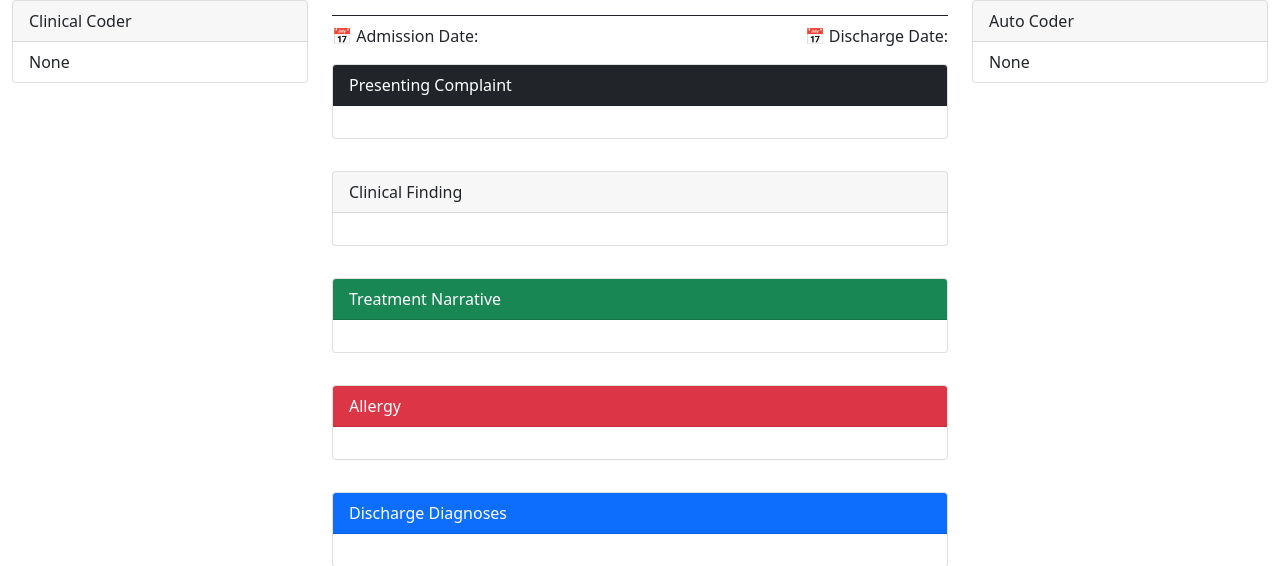
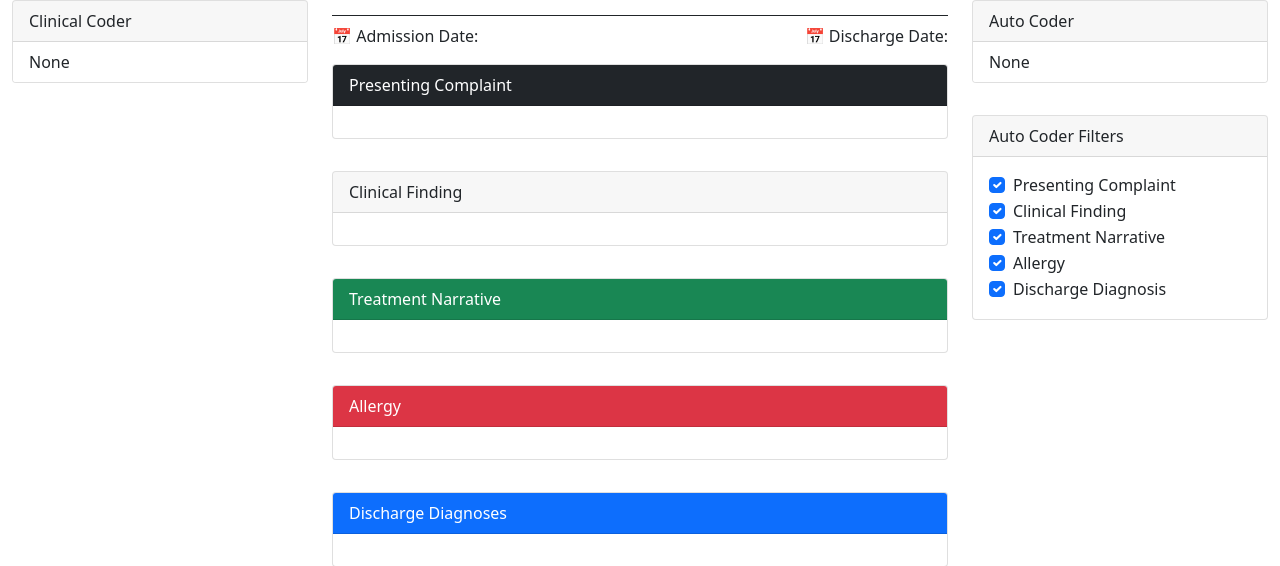
Before and after one commit to KeironO/CLIVSECO, a Flask app: page /notes/code in a window 1280 px wide. Shown: the part 97-663 px from the top of the page. Run offline with Flask 2, Linux system fonts and the light colour scheme; the visitor is signed in with stand-in values (Sample User, id 1); data that the repository does not hold is empty; some libraries are stand-ins or nearby versions.

Commit message:
Nice little view buttons to obfuscate stuff.

```diff
--- a/web/app/static/js/note.js
+++ b/web/app/static/js/note.js
@@ -10,11 +10,18 @@ const zeroPad = (num, places) => String(num).padStart(places, '0')
 
 
 const div_map = new Map();
+div_map.set('DIA', 'discharge-diagnoses-text');
+div_map.set('TRE', 'treatment-narrative-text');
+div_map.set('ALL', 'allergy-text');
+div_map.set('CLI', 'clinical-finding-text');
+div_map.set('PRE', 'presenting-complaint-text');
 
-div_map.set('DIA', 'discharge-diagnoses-text')
-div_map.set('TRE', 'treatment-narrative-text')
-div_map.set('CLI', 'clinical-finding-text')
-div_map.set('PRE', 'presenting-complaint-text')
+const filter_map = new Map();
+filter_map.set('DIA', 'discharge-diagnosis-checkbox');
+filter_map.set('TRE', 'treatment-narrative-checkbox');
+filter_map.set('CLI', 'clinical-finding-checkbox');
+filter_map.set('ALL', 'allergy-checkbox');
+filter_map.set('PRE', 'presenting-complaint-checkbox');
 
 function get_note() {
     var api_url = encodeURI(window.location + '/endpoint');
@@ -76,6 +83,8 @@ function unhighlight_text(div) {
 
 function set_auto_coder(auto_codes) {
 
+    // TODO: Need to remove duplicates in the view and have them displayed as different entities.
+
     if (auto_codes.length > 0) {
         $("#auto-coder-none").remove();
     }
@@ -105,6 +114,17 @@ function set_auto_coder(auto_codes) {
 
         $("#gi-"+ note_code["id"]).click(function() {
             window.open(code['_links']['feedback'], '_blank');
+        });
+
+        $("#"+filter_map.get(code["section"])).click(function() {
+            var checked = this.checked
+            if (checked) {
+                $("#gi-"+ note_code["id"]).fadeIn(500);
+            }
+
+            else {
+                $("#gi-"+ note_code["id"]).fadeOut(500);
+            }
         });
     }
 }
--- a/web/app/templates/notes/view.html
+++ b/web/app/templates/notes/view.html
@@ -76,9 +76,6 @@
 
     </div>
     <div class="col-3">
-
-
-
       <div class="card">
         <div class="card-header">
           Auto Coder
@@ -87,8 +84,46 @@
           <li class="list-group-item" id="auto-coder-none">None</li>
         </ul>
       </div>
+
+        <div class="card">
+          <div class="card-header">
+            Auto Coder Filters
+          </div>
+          <div class="card-body">
+      <div class="form-check">
+        <input class="form-check-input" type="checkbox" value="" id="presenting-complaint-checkbox" checked>
+        <label class="form-check-label" for="presenting-complaint-checkbox">
+          Presenting Complaint
+        </label>
+      </div>
+      <div class="form-check">
+        <input class="form-check-input" type="checkbox" value="" id="clinical-finding-checkbox" checked>
+        <label class="form-check-label" for="clinical-finding-checkbox">
+          Clinical Finding
+        </label>
+      </div>
+      <div class="form-check">
+        <input class="form-check-input" type="checkbox" value="" id="treatment-narrative-checkbox" checked>
+        <label class="form-check-label" for="treatment-narrative-checkbox">
+          Treatment Narrative
+        </label>
+      </div>
+      <div class="form-check">
+        <input class="form-check-input" type="checkbox" value="" id="allergy-checkbox" checked>
+        <label class="form-check-label" for="allergy-checkbox">
+          Allergy
+        </label>
+      </div>
+      <div class="form-check">
+        <input class="form-check-input" type="checkbox" value="" id="discharge-diagnosis-checkbox" checked>
+        <label class="form-check-label" for="discharge-diagnosis-checkbox">
+          Discharge Diagnosis
+        </label>
+      </div>
     </div>
 </div>
+</div>
+
 
 
 {% endblock %}
--- a/web/app/templates/template.html
+++ b/web/app/templates/template.html
@@ -71,14 +71,15 @@
         {% block body %}
         {% endblock %}
 
-        <div class="alert alert-warning text-center" style="margin-top:1em;">
-          <b>Notice:</b> CLIVSECO is still in the early stages of development. If you encounter any problems, please <a href="mailto:keiron.oshea@wales.nhs.uk">email me</a>.
-        </div>
+
 
       </main>
 
       <footer class="footer mt-auto py-3 bg-light">
         <div class="container">
+          <div class="alert alert-warning text-center" style="margin-top:1em;">
+            <b>Notice:</b> CLIVSECO is still in the early stages of development. If you encounter any problems, please <a href="mailto:keiron.oshea@wales.nhs.uk">email me</a>.
+          </div>
           <span class="text-muted">CLIVSECO was developed for internal use within Cwm Taf University Health Board.</span>
         </div>
       </footer>
```
